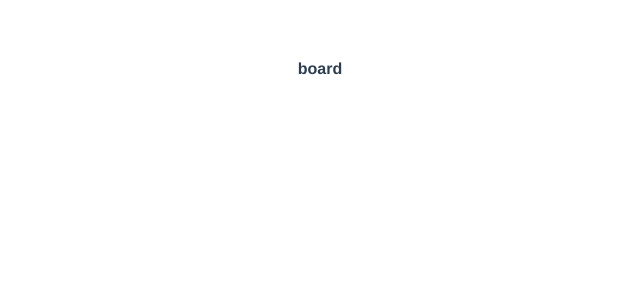
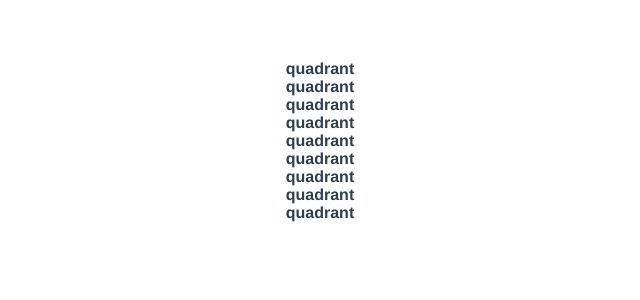
Before and after one commit to VictorHugoBatista/vue-sudoku-board, a Vue app: page / in a window 1280 px wide. Shown: the top 300 px of the page, without its empty margins (320-960 px from the left). Built offline with nearby package versions, Linux system fonts and the light colour scheme.

Commit message:
Create quadrant component

```diff
--- a/src/App.vue
+++ b/src/App.vue
@@ -10,7 +10,7 @@ import Board from './components/board/Board.vue'
 export default {
   name: 'App',
   components: {
-    Board
+    Board,
   }
 }
 </script>
--- a/src/components/board/Board.vue
+++ b/src/components/board/Board.vue
@@ -1,11 +1,16 @@
 <template>
 <div>
-  <b>board</b>
+  <Quadrant v-for="n in 9" :key="n" />
 </div>
 </template>
 
 <script>
+import Quadrant from './Quadrant.vue'
+
 export default {
-  name: 'Sudoku-Board'
+  name: 'Sudoku-Board',
+  components: {
+    Quadrant,
+  }
 }
 </script>
--- /dev/null
+++ b/src/components/board/Quadrant.vue
@@ -0,0 +1,11 @@
+<template>
+<div>
+  <b>quadrant</b>
+</div>
+</template>
+
+<script>
+export default {
+  name: 'Sudoku-Quadrant'
+}
+</script>
```
